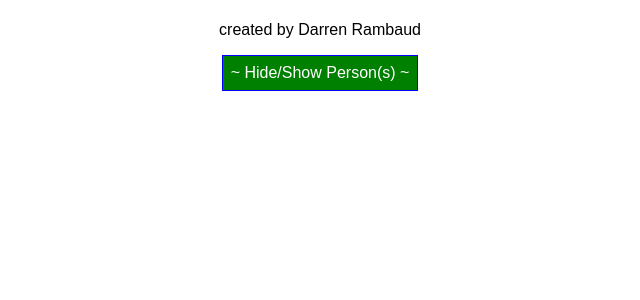
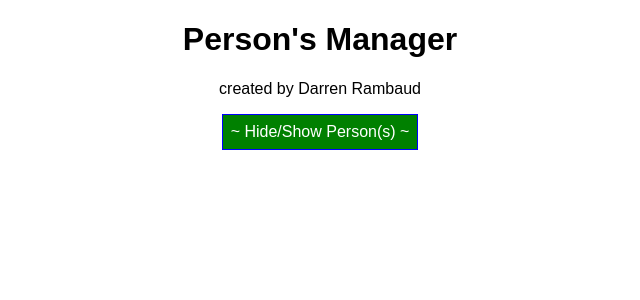
Before and after one commit to xyzst/useful-react-snippets, a React app: page / in a window 1280 px wide. Shown: the top 300 px of the page, without its empty margins (320-960 px from the left). Built offline with nearby package versions, Linux system fonts and the light colour scheme.

Commit message:
Pass unknown props to wrapped component in hoc

```diff
--- a/src/hoc/WithClass.js
+++ b/src/hoc/WithClass.js
@@ -3,12 +3,12 @@
 /**
  * Adding a div with a certain styling
  */
-const WithClass = (WrappedComponent, className) => {
+const withClass = (WrappedComponent, className) => {
   return props => (
     <div className={className}>
-      <WrappedComponent />
+      <WrappedComponent {...props} />
     </div>
   );
 };
 
-export default WithClass;
+export default withClass;
```
Also changed, not shown: 1 other file (tests, documents, lock files or other folders).
